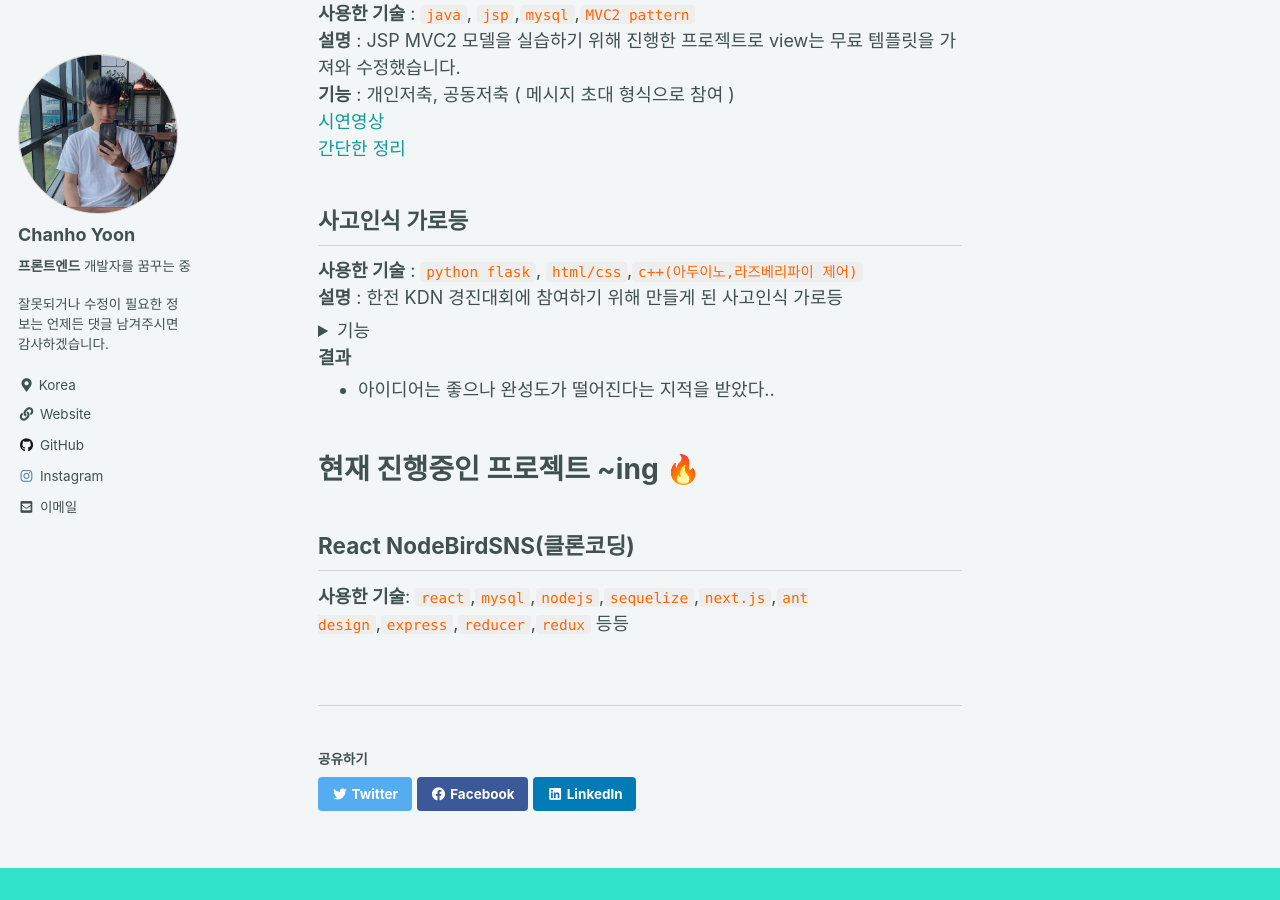
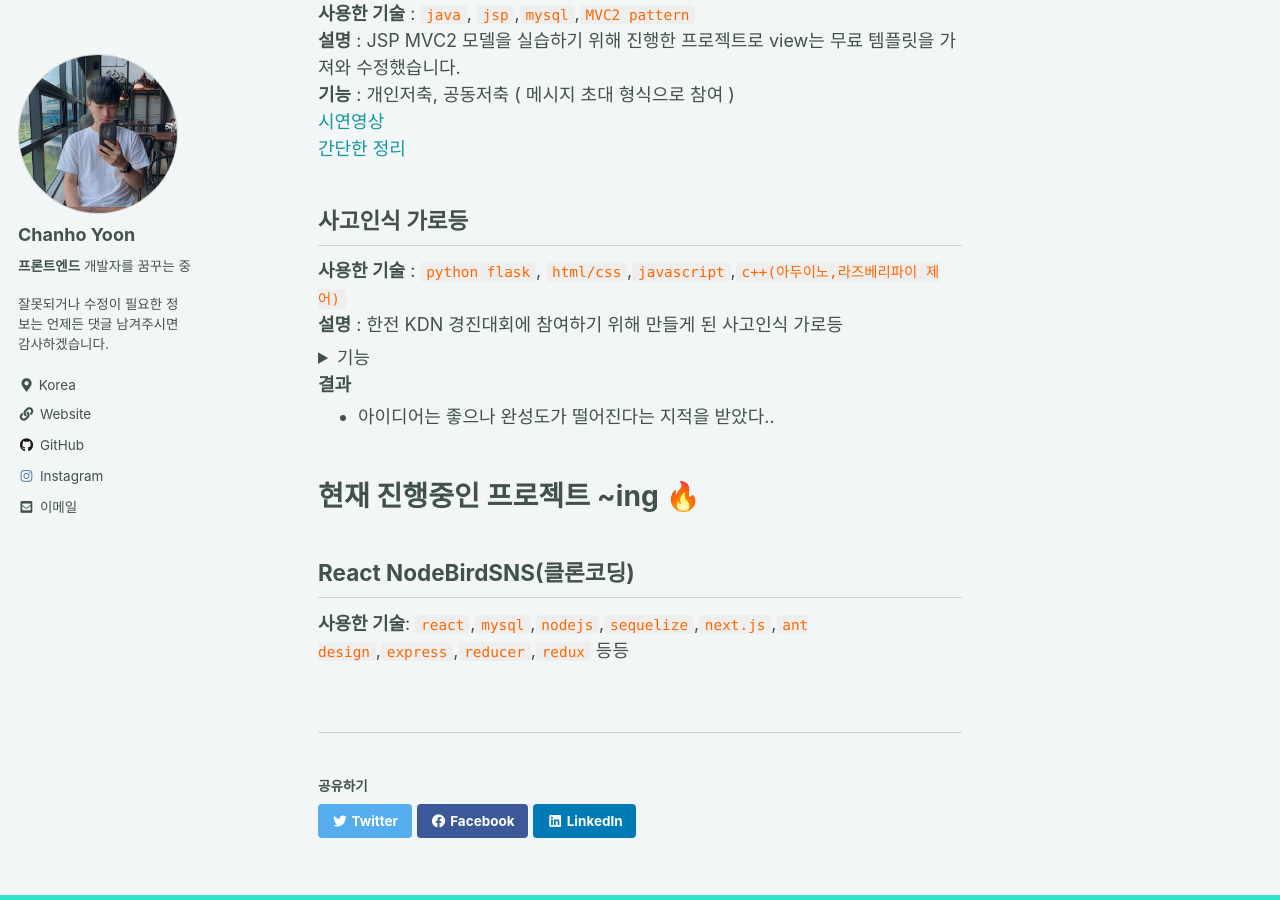
Before and after one commit to chanho-Yoon/chanho-Yoon.github.io, a Jekyll site: the page built from _pages/about.md, in a window 1280 px wide and 900 px high, scrolled down 1307 px. Built offline with Jekyll 4.4.1, drawn with Linux system fonts in a browser that asks for light colours; cached includes are drawn as plain includes.

Commit message:
Update about.md

```diff
--- a/_pages/about.md
+++ b/_pages/about.md
@@ -61,7 +61,7 @@ title: '열심히 노력하는 개발자가 되도록 🧑🏻‍💻'
 
 ## 사고인식 가로등
 
-**사용한 기술** : `python flask`, `html/css`,`c++(아두이노,라즈베리파이 제어)` <br>
+**사용한 기술** : `python flask`, `html/css`,`javascript`,`c++(아두이노,라즈베리파이 제어)` <br>
 **설명** : 한전 KDN 경진대회에 참여하기 위해 만들게 된 사고인식 가로등<br>
 
 <details markdown="1">
```
Also changed, not shown: other parts of _pages/about.md (+1 -1 lines).
